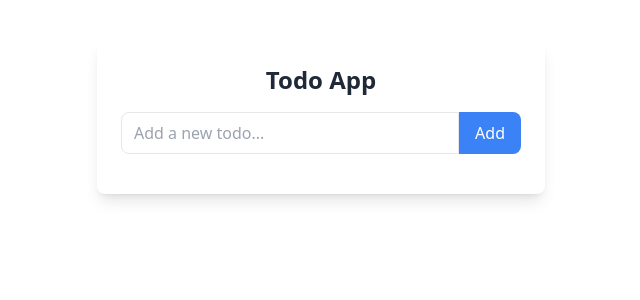
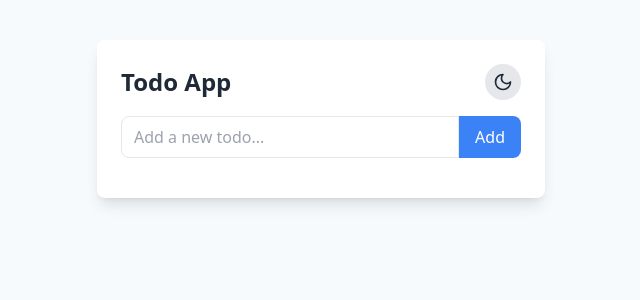
Before and after one commit to aliprogrammer309/Next-TS-Tailwind-TODO-APP, a Next.js app: page / in a window 1280 px wide. Shown: the top 300 px of the page, without its empty margins (319-959 px from the left). Built offline with nearby package versions, Linux system fonts and the light colour scheme.

Commit message:
added theme toggling feature

```diff
--- /dev/null
+++ b/src/app/ThemeProvider.tsx
@@ -0,0 +1,60 @@
+"use client";
+
+import React, { createContext, useState, useEffect, useContext } from "react";
+
+type Theme = "light" | "dark";
+
+type ThemeContextType = {
+  theme: Theme;
+  toggleTheme: () => void;
+};
+
+const ThemeContext = createContext<ThemeContextType | undefined>(undefined);
+
+function getInitialTheme(): Theme {
+  if (typeof window !== "undefined") {
+    const savedTheme = localStorage.getItem("theme") as Theme | null;
+    if (savedTheme) {
+      return savedTheme;
+    }
+    if (window.matchMedia("(prefers-color-scheme: dark)").matches) {
+      return "dark";
+    }
+  }
+  return "light";
+}
+
+export const ThemeProvider: React.FC<{ children: React.ReactNode }> = ({
+  children,
+}) => {
+  const [theme, setTheme] = useState<Theme>(getInitialTheme);
+
+  useEffect(() => {
+    if (theme === "dark") {
+      document.documentElement.classList.add("dark");
+      document.body.style.backgroundColor = "#1a202c";
+    } else {
+      document.documentElement.classList.remove("dark");
+      document.body.style.backgroundColor = "#f7fafc";
+    }
+    localStorage.setItem("theme", theme);
+  }, [theme]);
+
+  const toggleTheme = () => {
+    setTheme((prevTheme) => (prevTheme === "light" ? "dark" : "light"));
+  };
+
+  return (
+    <ThemeContext.Provider value={{ theme, toggleTheme }}>
+      {children}
+    </ThemeContext.Provider>
+  );
+};
+
+export const useTheme = () => {
+  const context = useContext(ThemeContext);
+  if (context === undefined) {
+    throw new Error("useTheme must be used within a ThemeProvider");
+  }
+  return context;
+};
--- /dev/null
+++ b/src/app/components/ThemeToggle.tsx
@@ -0,0 +1,32 @@
+"use client";
+
+import React, { useEffect, useState } from "react";
+import { Moon, Sun } from "lucide-react";
+import { useTheme } from "../ThemeProvider";
+
+const ThemeToggle: React.FC = () => {
+  const { theme, toggleTheme } = useTheme();
+  const [mounted, setMounted] = useState(false);
+
+  useEffect(() => {
+    setMounted(true);
+  }, []);
+
+  if (!mounted) {
+    return <div className="w-8 h-8" />;
+  }
+
+  return (
+    <button
+      onClick={toggleTheme}
+      className="p-2 rounded-full bg-gray-200 dark:bg-gray-700 text-gray-800 dark:text-white focus:outline-none focus:ring-2 focus:ring-blue-500"
+      aria-label={
+        theme === "dark" ? "Switch to light mode" : "Switch to dark mode"
+      }
+    >
+      {theme === "dark" ? <Sun size={20} /> : <Moon size={20} />}
+    </button>
+  );
+};
+
+export default ThemeToggle;
--- a/src/app/globals.css
+++ b/src/app/globals.css
@@ -1,3 +1,7 @@
 @tailwind base;
 @tailwind components;
 @tailwind utilities;
+
+body {
+  transition: background-color 0.3s ease;
+}
--- a/src/app/layout.tsx
+++ b/src/app/layout.tsx
@@ -1,6 +1,7 @@
 import type { Metadata } from "next";
 import localFont from "next/font/local";
 import "./globals.css";
+import { ThemeProvider } from "./ThemeProvider";
 
 const geistSans = localFont({
   src: "./fonts/GeistVF.woff",
@@ -25,10 +26,28 @@ export default function RootLayout({
 }>) {
   return (
     <html lang="en">
+      <head>
+        <script
+          dangerouslySetInnerHTML={{
+            __html: `
+            (function() {
+              function getInitialTheme() {
+                const savedTheme = localStorage.getItem('theme');
+                if (savedTheme) {
+                  return savedTheme;
+                }
+                return window.matchMedia('(prefers-color-scheme: dark)').matches ? 'dark' : 'light';
+              }
+              document.documentElement.classList.toggle('dark', getInitialTheme() === 'dark');
+            })();
+          `,
+          }}
+        />
+      </head>
       <body
         className={`${geistSans.variable} ${geistMono.variable} antialiased`}
       >
-        {children}
+        <ThemeProvider>{children}</ThemeProvider>
       </body>
     </html>
   );
--- a/src/app/page.tsx
+++ b/src/app/page.tsx
@@ -1,5 +1,6 @@
-"use client"
+"use client";
 import React, { useState } from "react";
+import ThemeToggle from "./components/ThemeToggle";
 
 interface Todo {
   id: number;
@@ -40,16 +41,19 @@ const TodoApp: React.FC = () => {
   };
 
   return (
-    <div className="max-w-md mx-auto mt-10 p-6 bg-white rounded-lg shadow-lg">
-      <h1 className="text-2xl font-bold mb-4 text-center text-gray-800">
-        Todo App
-      </h1>
+    <div className="max-w-md mx-auto mt-10 p-6 bg-white dark:bg-gray-800 rounded-lg shadow-lg transition-colors duration-200">
+      <div className="flex justify-between items-center mb-4">
+        <h1 className="text-2xl font-bold text-gray-800 dark:text-white">
+          Todo App
+        </h1>
+        <ThemeToggle />
+      </div>
       <div className="flex mb-4">
         <input
           type="text"
           value={inputValue}
           onChange={handleInputChange}
-          className="flex-grow px-3 py-2 border rounded-l-lg focus:outline-none focus:ring-2 focus:ring-blue-500"
+          className="flex-grow px-3 py-2 border rounded-l-lg focus:outline-none focus:ring-2 focus:ring-blue-500 dark:bg-gray-700 dark:text-white dark:border-gray-600"
           placeholder="Add a new todo..."
         />
         <button
@@ -63,7 +67,7 @@ const TodoApp: React.FC = () => {
         {todos.map((todo) => (
           <li
             key={todo.id}
-            className="flex items-center justify-between p-3 bg-gray-100 rounded-lg"
+            className="flex items-center justify-between p-3 bg-gray-100 dark:bg-gray-700 rounded-lg"
           >
             <div className="flex items-center">
               <input
@@ -75,8 +79,8 @@ const TodoApp: React.FC = () => {
               <span
                 className={`${
                   todo.completed
-                    ? "line-through text-gray-500"
-                    : "text-gray-800"
+                    ? "line-through text-gray-500 dark:text-gray-400"
+                    : "text-gray-800 dark:text-white"
                 }`}
               >
                 {todo.text}
--- a/tailwind.config.ts
+++ b/tailwind.config.ts
@@ -6,6 +6,7 @@ const config: Config = {
     "./src/components/**/*.{js,ts,jsx,tsx,mdx}",
     "./src/app/**/*.{js,ts,jsx,tsx,mdx}",
   ],
+  darkMode: 'class',
   theme: {
     extend: {
       colors: {
```
Also changed, not shown: package.json (+6 -5 lines), 1 other file (tests, documents, lock files or other folders).
